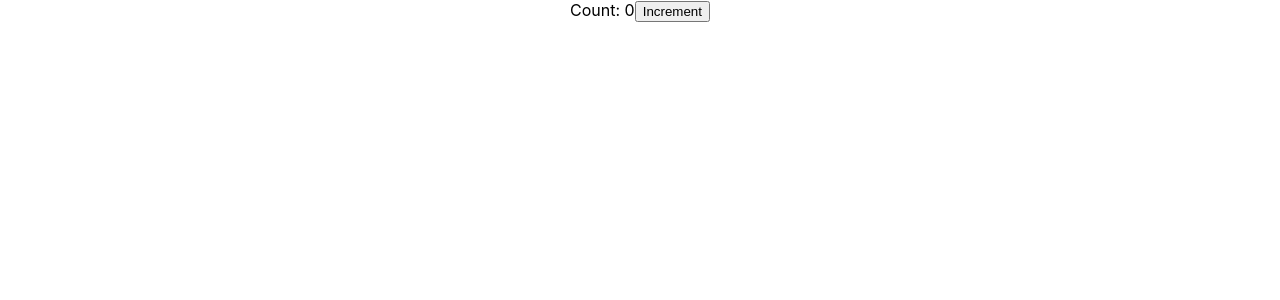
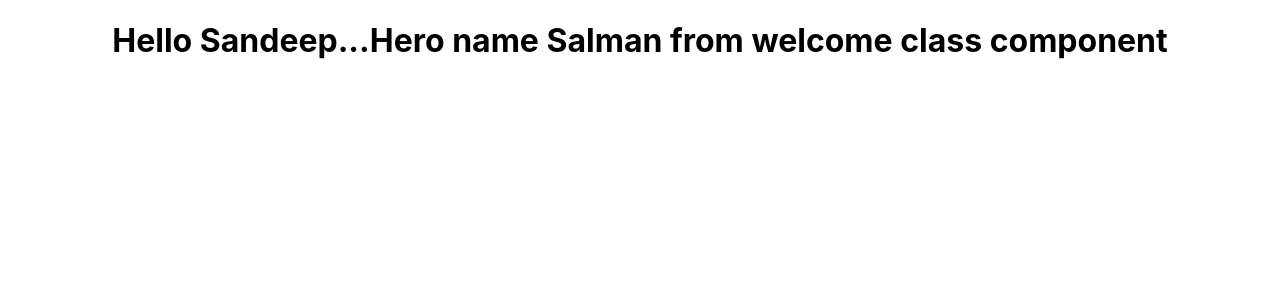
Before and after one commit to SandeepKumar377/code-evolution-tut, a React (Create React App) app: page / in a window 1280 px wide. Shown: the top 300 px of the page. Built offline with nearby package versions, Linux system fonts and the light colour scheme.

Commit message:
use destructuring props and state in class&Fun com

```diff
--- a/src/App.js
+++ b/src/App.js
@@ -9,7 +9,7 @@ function App() {
   return (
     <div className="App">
 
-      <Counter/>
+      {/* <Counter/> */}
 
       {/* <Message /> */}
 
@@ -18,9 +18,9 @@ function App() {
       </Greet>
       <Greet name="Sendy" heroName="Ajay">
         <button>Action</button>
-      </Greet >
-      <Greet name="Deep" heroName="Sanjay"/>
-      <Welcome name="Sandeep"  heroName="Salman"/>
+      </Greet > */}
+       <Welcome name="Sandeep"  heroName="Salman"/>
+      {/* <Greet name="Deep" heroName="Sanjay"/>
       <Welcome name="Ajay" heroName="Ajay"/>
       <Welcome name="Sanjay" heroName="Sanjay"/>
       <Hello /> */}
--- a/src/components/Greet.js
+++ b/src/components/Greet.js
@@ -1,11 +1,18 @@
 import React from "react";
 
+// const Greet = ({name, heroName}) => {
+//     return (
+//         <div>
+//             <h1>Hello {name}....Hero name {heroName} from Greet component</h1>
+//         </div>
+//     )
+// }
+
 const Greet = (props) => {
-    console.log(props)
+    const {name, heroName}= props
     return (
         <div>
-            <h1>Hello {props.name}....Hero name {props.heroName} from Greet component</h1>
-            {props.children}
+            <h1>Hello {name}....Hero name {heroName} from Greet component</h1>
         </div>
     )
 }
--- a/src/components/Welcome.js
+++ b/src/components/Welcome.js
@@ -2,7 +2,9 @@ import React, { Component } from "react";
 
 class Welcome extends Component{
     render(){
-        return <h1>Hello {this.props.name}...Hero name {this.props.heroName} from welcome class component</h1>
+        const {name, heroName} = this.props
+        // const {stete1, state2} = this.state
+        return <h1>Hello {name}...Hero name {heroName} from welcome class component</h1>
     }
 }
 export default Welcome
```
